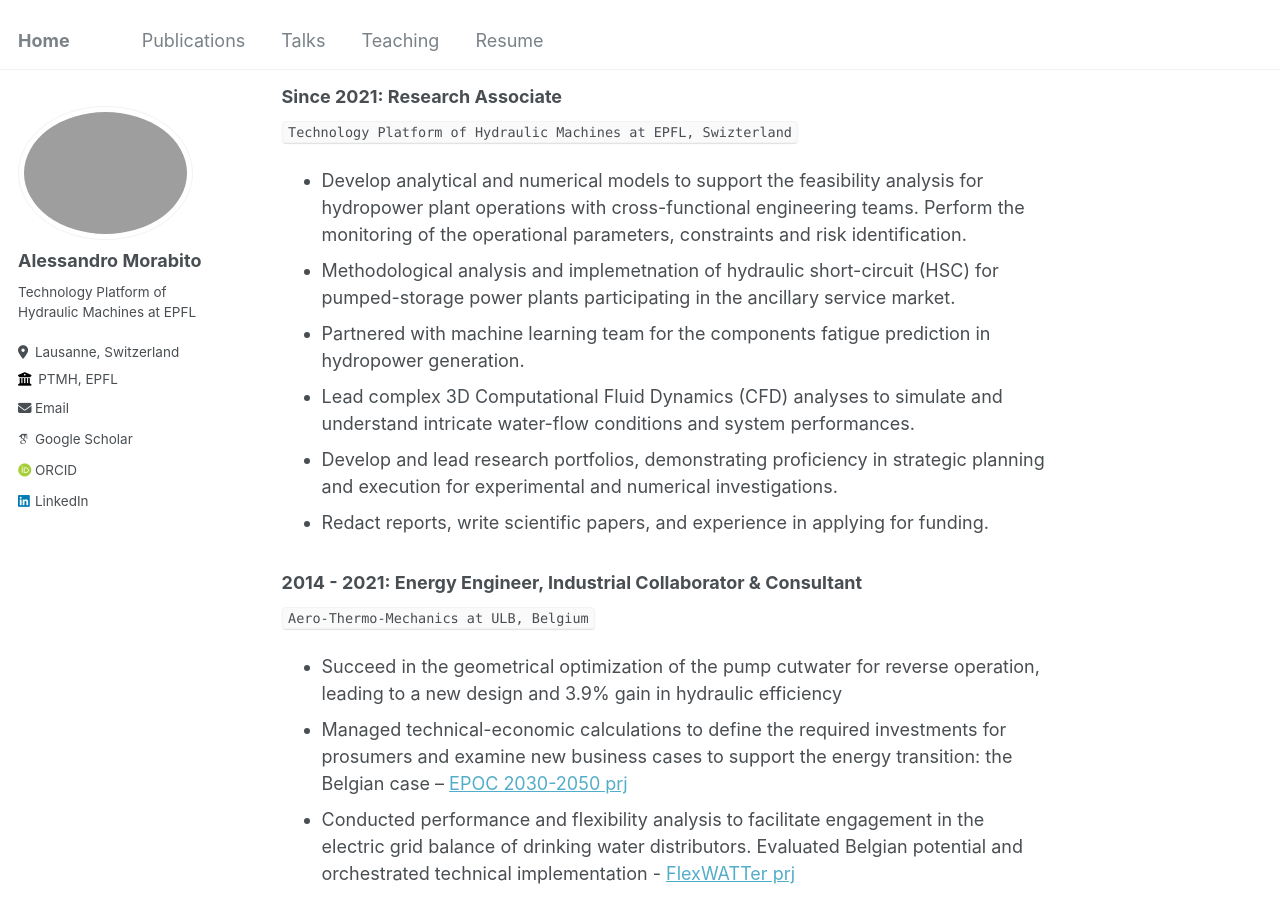
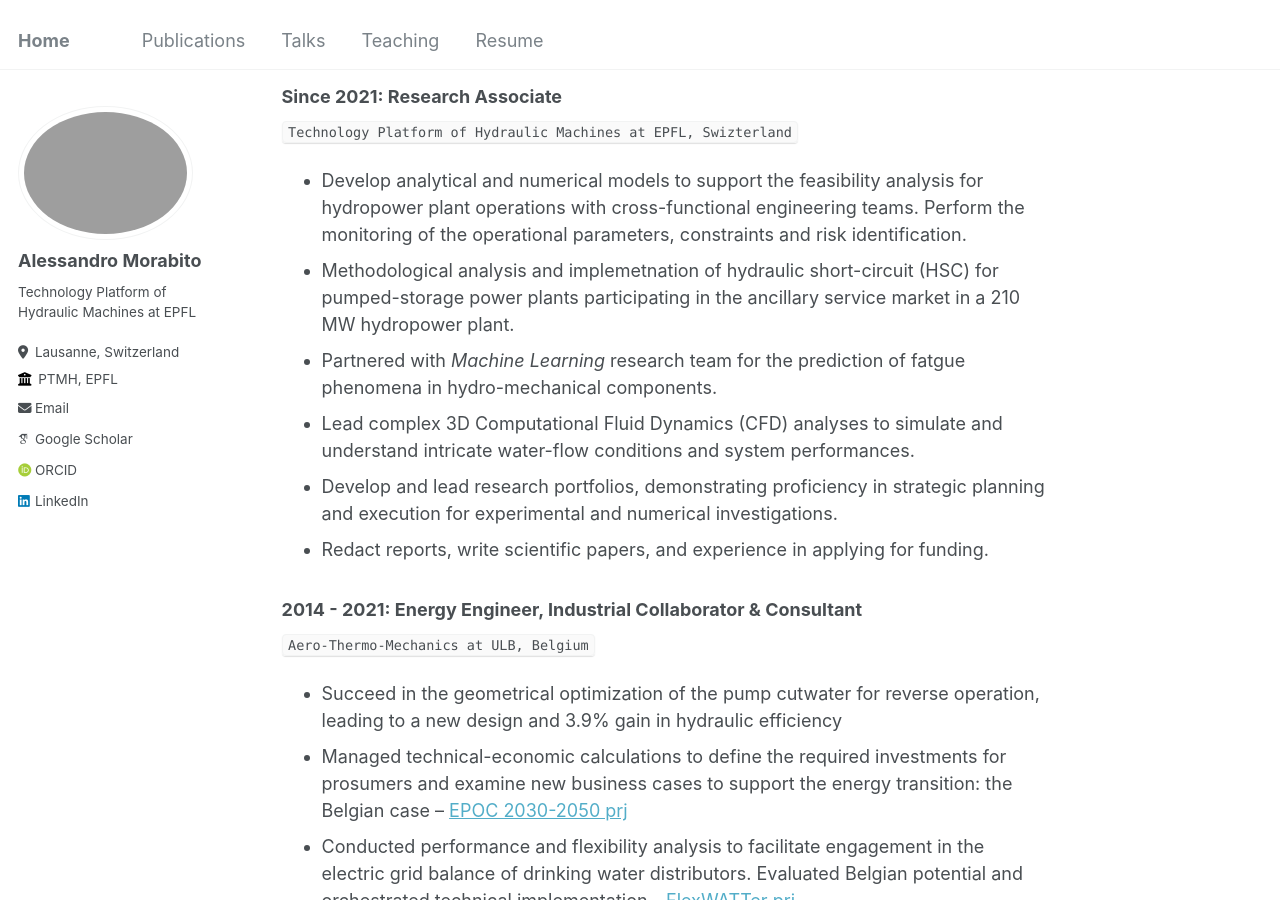
Before and after one commit to morabito-a/info, a Jekyll site: the page built from _pages/about.md, in a window 1280 px wide and 900 px high, scrolled down 371 px. Built offline with Jekyll 4.4.1, drawn with Linux system fonts in a browser that asks for light colours; some web fonts are replaced.

Commit message:
Update about.md

```diff
--- a/_pages/about.md
+++ b/_pages/about.md
@@ -16,8 +16,8 @@ Work experience
 ### Since 2021: **Research Associate**
 `Technology Platform of Hydraulic Machines at EPFL, Swizterland`
   * Develop analytical and numerical models to support the feasibility analysis for hydropower plant operations with cross-functional engineering teams. Perform the monitoring of the operational parameters, constraints and risk identification.
-  * Methodological analysis and implemetnation of hydraulic short-circuit (HSC) for pumped-storage power plants participating in the ancillary service market.
-  * Partnered with machine learning team for the components fatigue prediction in hydropower generation.
+  * Methodological analysis and implemetnation of hydraulic short-circuit (HSC) for pumped-storage power plants participating in the ancillary service market in a 210 MW hydropower plant.
+  * Partnered with _Machine Learning_ research team for the prediction of fatgue phenomena in hydro-mechanical components.
   * Lead complex 3D Computational Fluid Dynamics (CFD) analyses to simulate and understand intricate water-flow conditions and system performances.
   * Develop and lead research portfolios, demonstrating proficiency in strategic planning and execution for experimental and numerical investigations.
   * Redact reports, write scientific papers, and experience in applying for funding.
```
